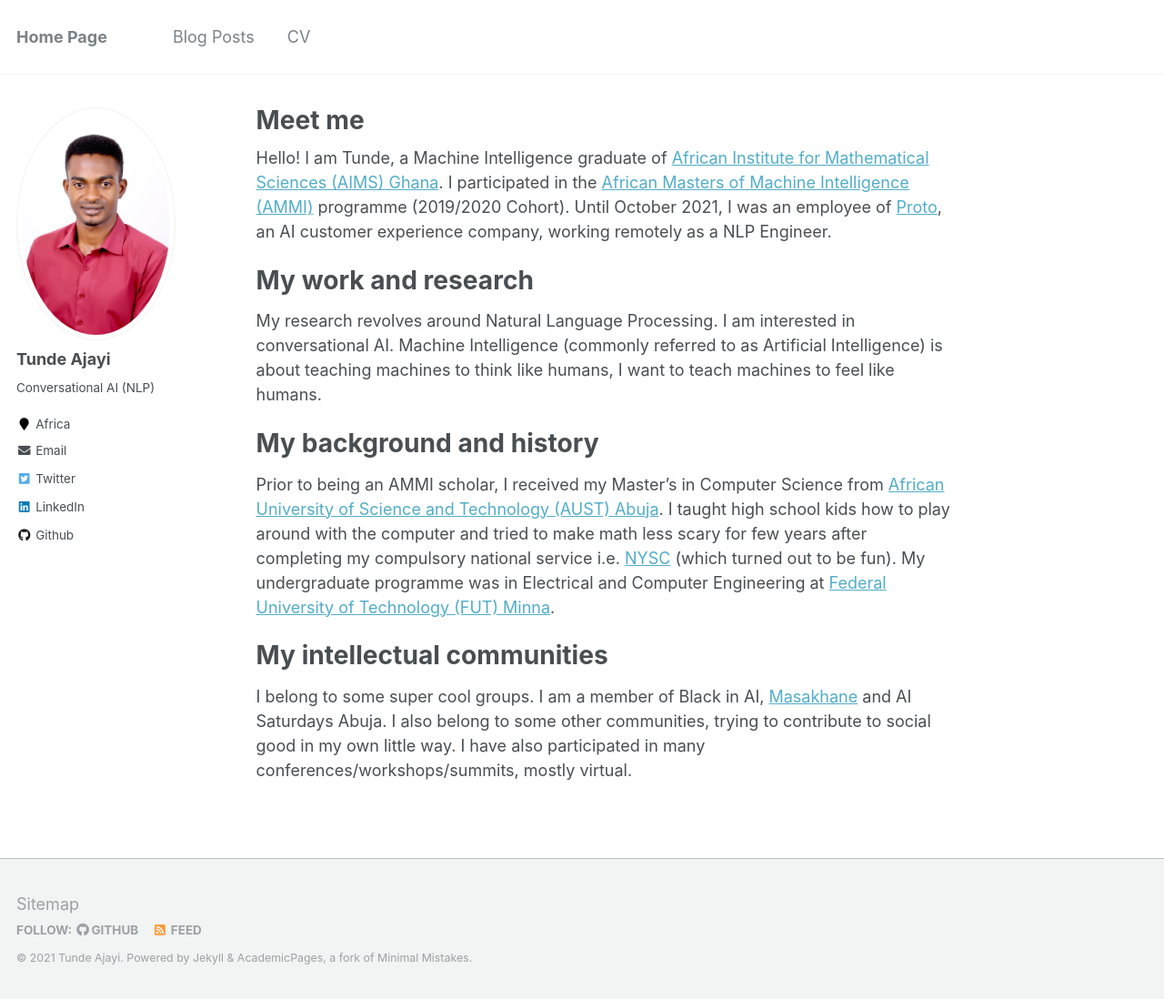
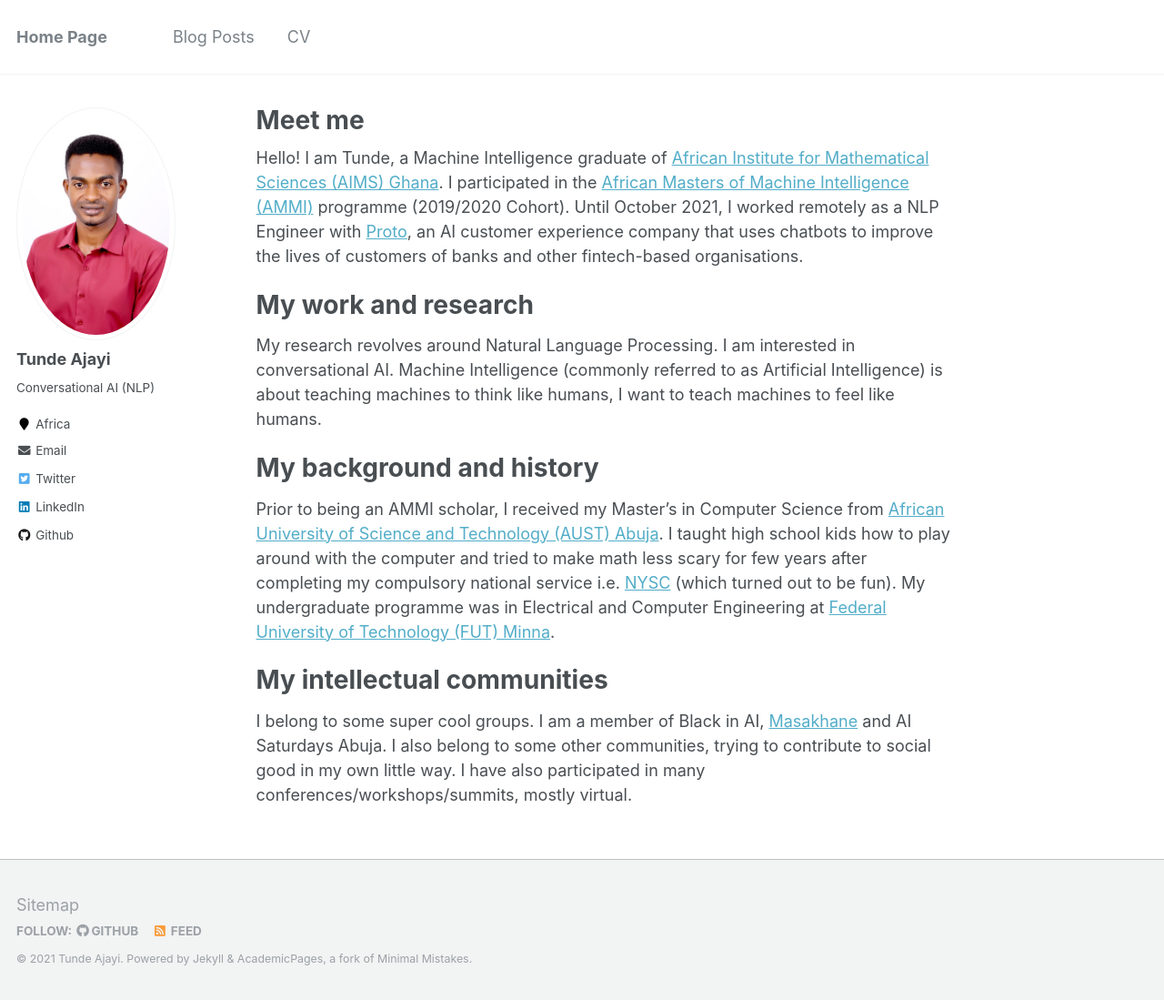
Before and after one commit to tundeajayi/tundeajayi.github.io, a Jekyll site: the page built from _pages/about.md, in a window 1280 px wide and 1099 px high. Shown: the whole window at 91% size. Built offline with Jekyll 4.4.1, drawn with Linux system fonts in a browser that asks for light colours.

Commit message:
edit bio

```diff
--- a/_pages/about.md
+++ b/_pages/about.md
@@ -8,7 +8,7 @@ redirect_from:
   - /about.html
 ---
 <!-- This is the front page of a website that is powered by the [academicpages template](https://github.com/academicpages/academicpages.github.io) and hosted on GitHub pages. [GitHub pages](https://pages.github.com) is a free service in which websites are built and hosted from code and data stored in a GitHub repository, automatically updating when a new commit is made to the respository. This template was forked from the [Minimal Mistakes Jekyll Theme](https://mmistakes.github.io/minimal-mistakes/) created by Michael Rose, and then extended to support the kinds of content that academics have: publications, talks, teaching, a portfolio, blog posts, and a dynamically-generated CV. You can fork [this repository](https://github.com/academicpages/academicpages.github.io) right now, modify the configuration and markdown files, add your own PDFs and other content, and have your own site for free, with no ads! An older version of this template powers my own personal website at [stuartgeiger.com](http://stuartgeiger.com), which uses [this Github repository](https://github.com/staeiou/staeiou.github.io). -->
-Hello! I am Tunde, a Machine Intelligence graduate of [African Institute for Mathematical Sciences (AIMS) Ghana](https://aims.edu.gh). I participated in the [African Masters of Machine Intelligence (AMMI)](https://aimsammi.org) programme (2019/2020 Cohort). Until October 2021, I was an employee of [Proto](https://www.proto.cx/), an AI customer experience company, working remotely as a NLP Engineer.
+Hello! I am Tunde, a Machine Intelligence graduate of [African Institute for Mathematical Sciences (AIMS) Ghana](https://aims.edu.gh). I participated in the [African Masters of Machine Intelligence (AMMI)](https://aimsammi.org) programme (2019/2020 Cohort). Until October 2021, I worked remotely as a NLP Engineer with [Proto](https://www.proto.cx/), an AI customer experience company that uses chatbots to improve the lives of customers of banks and other fintech-based organisations.
 
 My work and research
 ======
```
